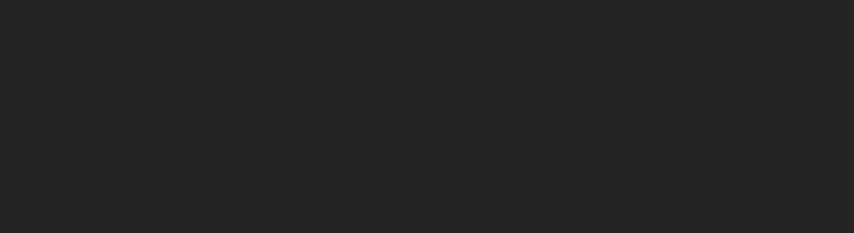
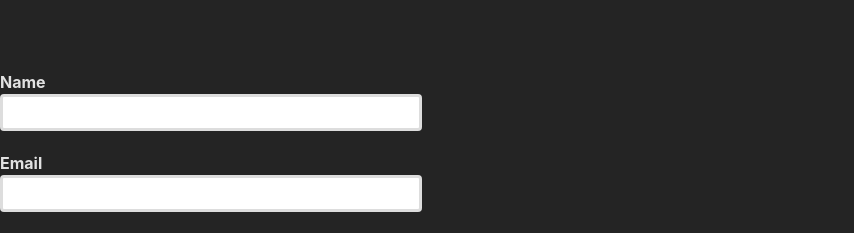
Before and after one commit to arturgomes/tech-review, a React (Vite) app: page / in a window 1280 px wide. Shown: the part 774-1007 px from the top of the page, without its empty margins (0-854 px from the left). Before the commit the page ends 844 px from the top, so only its background shows below. Built offline with nearby package versions, Linux system fonts and the light colour scheme.

Commit message:
feat: :sparkles: adding form and validation

```diff
--- a/src/App.tsx
+++ b/src/App.tsx
@@ -1,4 +1,5 @@
 import Card from './components/Card'
+import Form from './components/Form'
 import NavBar from './components/NavBar'
 
 function App() {
@@ -7,6 +8,7 @@
     <>
       <NavBar/>
       <Card/>
+      <Form />
     </>
   )
 }
--- /dev/null
+++ b/src/components/Form/index.tsx
@@ -0,0 +1,57 @@
+import React, { useState } from 'react';
+import './styles.css';
+
+const Form: React.FC = () => {
+  const [name, setName] = useState('');
+  const [email, setEmail] = useState('');
+  const [errors, setErrors] = useState({ name: false, email: false });
+
+  const handleSubmit = (e: React.FormEvent) => {
+    e.preventDefault();
+
+    // Validate fields
+    const newErrors = {
+      name: name.trim() === '',
+      email: email.trim() === ''
+    };
+    setErrors(newErrors);
+
+    // Proceed only if there are no errors
+    if (!newErrors.name && !newErrors.email) {
+      // Form submission logic goes here
+      alert('Form submitted successfully!');
+    }
+  };
+
+  return (
+    <form className="form" onSubmit={handleSubmit}>
+      <div className="form__group">
+        <label htmlFor="name" className="form__label">Name</label>
+        <input
+          type="text"
+          id="name"
+          className={`form__input ${errors.name ? 'form__input--error' : ''}`}
+          value={name}
+          onChange={(e) => setName(e.target.value)}
+        />
+        {errors.name && <p className="form__error">This field is required.</p>}
+      </div>
+
+      <div className="form__group">
+        <label htmlFor="email" className="form__label">Email</label>
+        <input
+          type="email"
+          id="email"
+          className={`form__input ${errors.email ? 'form__input--error' : ''}`}
+          value={email}
+          onChange={(e) => setEmail(e.target.value)}
+        />
+        {errors.email && <p className="form__error">This field is required.</p>}
+      </div>
+
+      <button type="submit" className="form__button form__button--primary">Submit</button>
+    </form>
+  );
+}
+
+export default Form;
--- /dev/null
+++ b/src/components/Form/styles.css
@@ -0,0 +1,32 @@
+/* Block */
+.form {
+  max-width: 400px;
+}
+
+/* Elements */
+.form__group {
+  margin-bottom: 20px;
+}
+
+.form__label {
+  font-weight: bold;
+}
+
+.form__input {
+  width: 100%;
+  padding: 8px;
+  border: 3px solid #ddd;
+  border-radius: 4px;
+}
+
+/* Modifier */
+.form__input--error {
+  border-color: red;
+
+}
+
+.form__error {
+  color: red;
+  font-size: 12px;
+  margin-top: 5px;
+}
```
